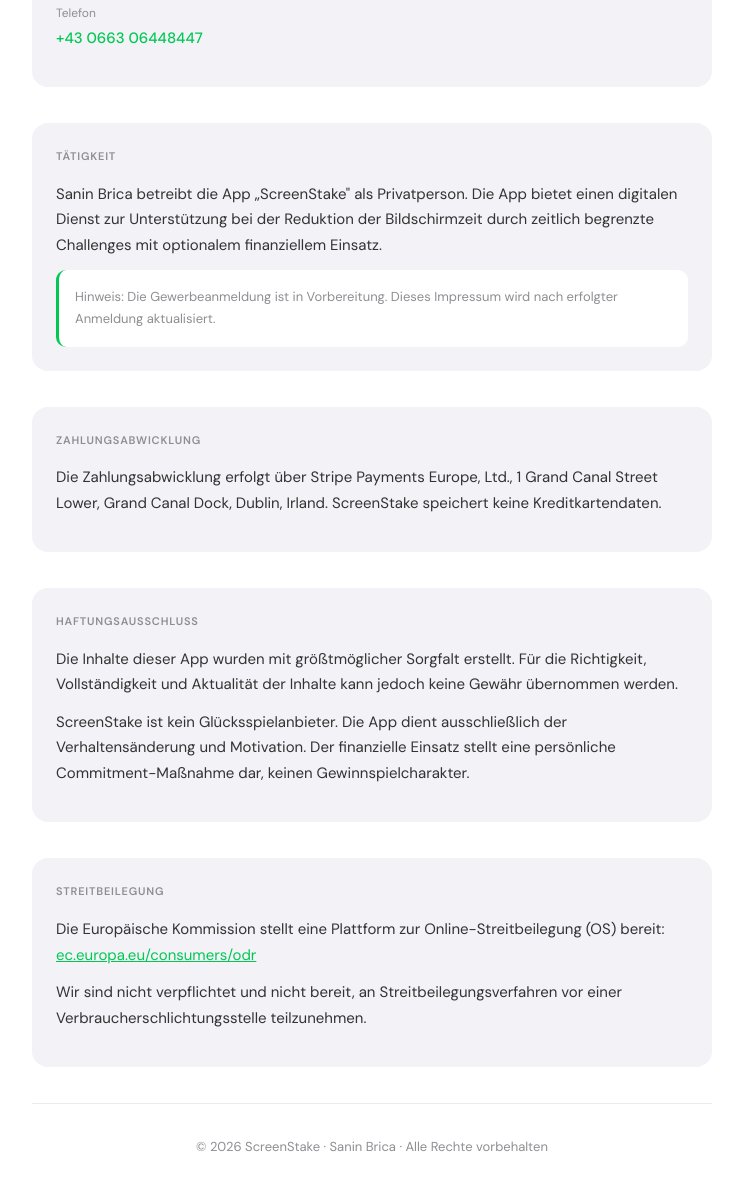
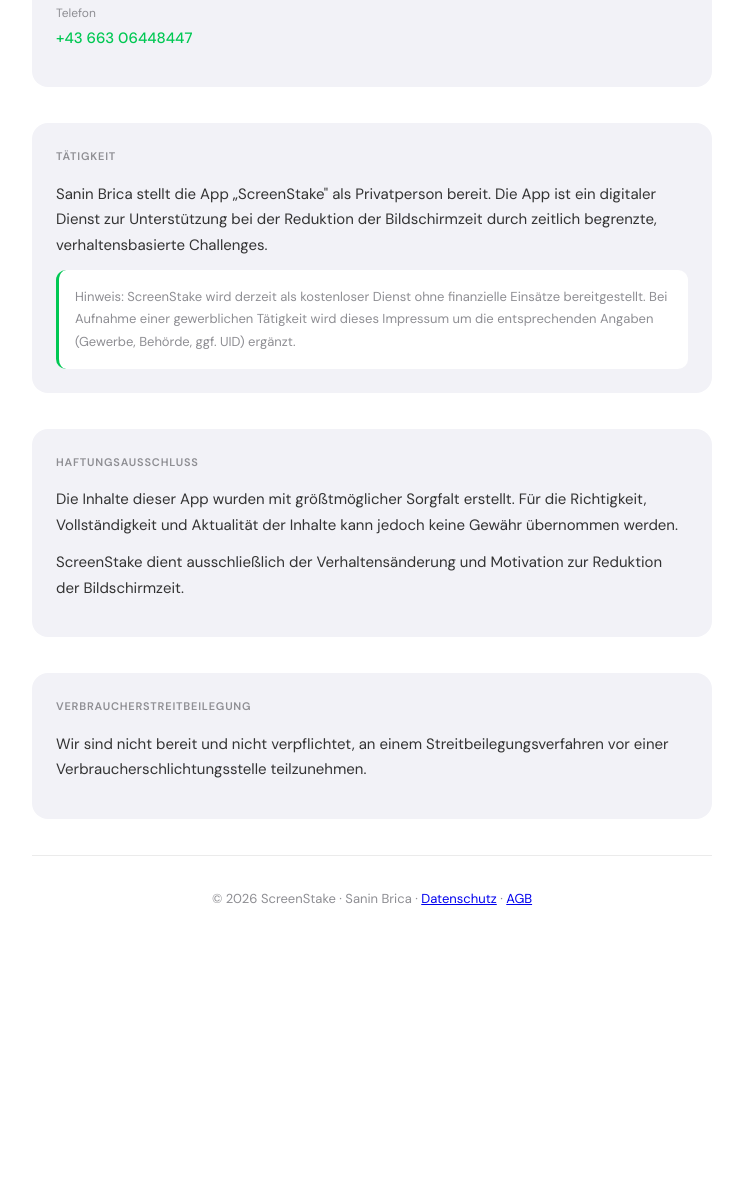
Before and after one commit to saninbrca/screenstake-legal, a plain HTML site: page impressum.html in a window 1280 px wide. Shown: the part 486-1680 px from the top of the page, without its empty margins (268-1011 px from the left). After the commit the page ends 1508 px from the top, so only its background shows below. Drawn offline with Linux system fonts and the light colour scheme.

Commit message:
Revise impressum details and remove payment section
Updated contact information and app description. Removed payment processing section and added consumer dispute resolution statement.

```diff
--- a/impressum.html
+++ b/impressum.html
@@ -126,7 +126,7 @@
   <div class="header">
     <div class="logo">Screen<span>Stake</span></div>
     <h1 class="page-title">Impressum</h1>
-    <div class="last-updated">Stand: Mai 2026</div>
+    <div class="last-updated">Stand: Juli 2026</div>
   </div>
 
   <div class="section">
@@ -145,35 +145,29 @@
     </div>
     <div class="info-row">
       <span class="info-label">Telefon</span>
-      <span class="info-value"><a href="tel:+43066306448447">+43 0663 06448447</a></span>
+      <span class="info-value"><a href="tel:+4366306448447">+43 663 06448447</a></span>
     </div>
   </div>
 
   <div class="section">
     <div class="section-title">Tätigkeit</div>
-    <p>Sanin Brica betreibt die App „ScreenStake" als Privatperson. Die App bietet einen digitalen Dienst zur Unterstützung bei der Reduktion der Bildschirmzeit durch zeitlich begrenzte Challenges mit optionalem finanziellem Einsatz.</p>
-    <div class="note">Hinweis: Die Gewerbeanmeldung ist in Vorbereitung. Dieses Impressum wird nach erfolgter Anmeldung aktualisiert.</div>
-  </div>
-
-  <div class="section">
-    <div class="section-title">Zahlungsabwicklung</div>
-    <p>Die Zahlungsabwicklung erfolgt über Stripe Payments Europe, Ltd., 1 Grand Canal Street Lower, Grand Canal Dock, Dublin, Irland. ScreenStake speichert keine Kreditkartendaten.</p>
+    <p>Sanin Brica stellt die App „ScreenStake" als Privatperson bereit. Die App ist ein digitaler Dienst zur Unterstützung bei der Reduktion der Bildschirmzeit durch zeitlich begrenzte, verhaltensbasierte Challenges.</p>
+    <div class="note">Hinweis: ScreenStake wird derzeit als kostenloser Dienst ohne finanzielle Einsätze bereitgestellt. Bei Aufnahme einer gewerblichen Tätigkeit wird dieses Impressum um die entsprechenden Angaben (Gewerbe, Behörde, ggf. UID) ergänzt.</div>
   </div>
 
   <div class="section">
     <div class="section-title">Haftungsausschluss</div>
     <p>Die Inhalte dieser App wurden mit größtmöglicher Sorgfalt erstellt. Für die Richtigkeit, Vollständigkeit und Aktualität der Inhalte kann jedoch keine Gewähr übernommen werden.</p>
-    <p>ScreenStake ist kein Glücksspielanbieter. Die App dient ausschließlich der Verhaltensänderung und Motivation. Der finanzielle Einsatz stellt eine persönliche Commitment-Maßnahme dar, keinen Gewinnspielcharakter.</p>
+    <p>ScreenStake dient ausschließlich der Verhaltensänderung und Motivation zur Reduktion der Bildschirmzeit.</p>
   </div>
 
   <div class="section">
-    <div class="section-title">Streitbeilegung</div>
-    <p>Die Europäische Kommission stellt eine Plattform zur Online-Streitbeilegung (OS) bereit: <a href="https://ec.europa.eu/consumers/odr" style="color: #00C853;">ec.europa.eu/consumers/odr</a></p>
-    <p>Wir sind nicht verpflichtet und nicht bereit, an Streitbeilegungsverfahren vor einer Verbraucherschlichtungsstelle teilzunehmen.</p>
+    <div class="section-title">Verbraucherstreitbeilegung</div>
+    <p>Wir sind nicht bereit und nicht verpflichtet, an einem Streitbeilegungsverfahren vor einer Verbraucherschlichtungsstelle teilzunehmen.</p>
   </div>
 
   <div class="footer">
-    © 2026 ScreenStake · Sanin Brica · Alle Rechte vorbehalten
+    © 2026 ScreenStake · Sanin Brica · <a href="datenschutz.html">Datenschutz</a> · <a href="agb.html">AGB</a>
   </div>
 </div>
 </body>
```
